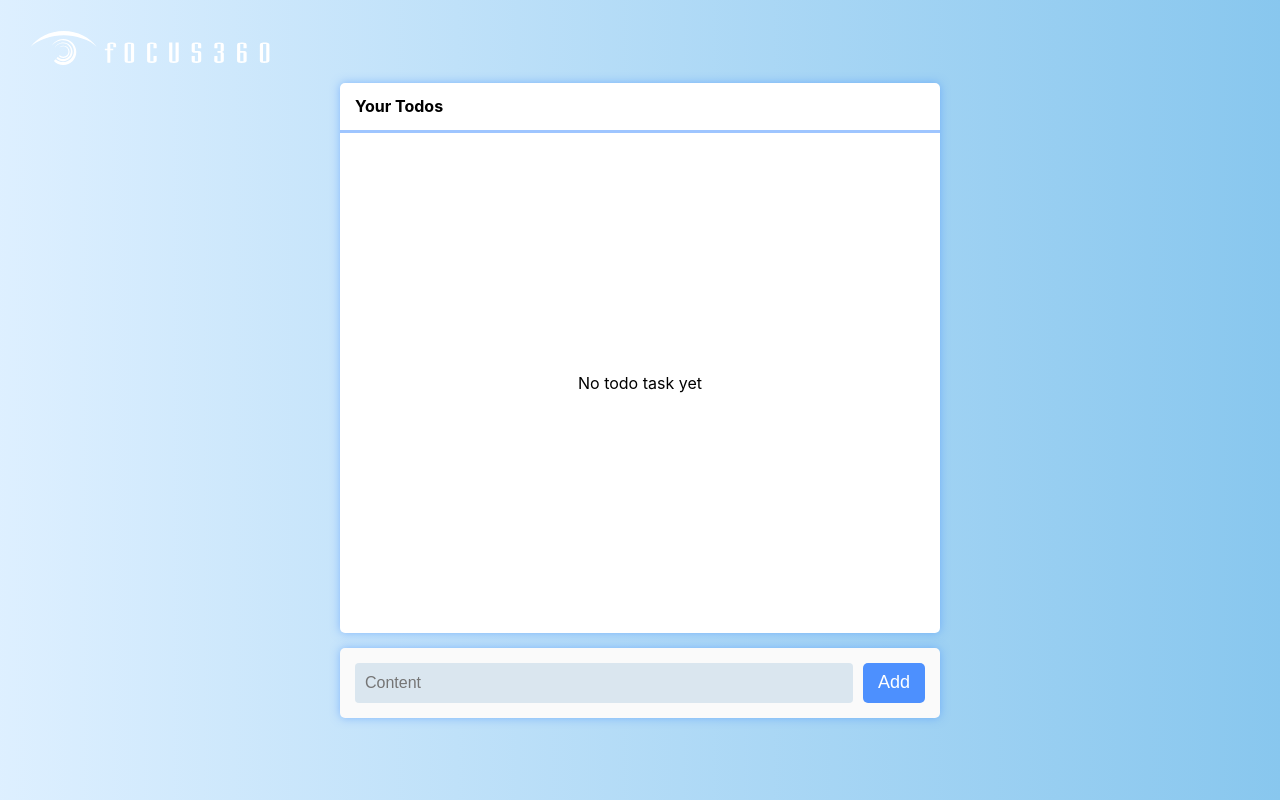
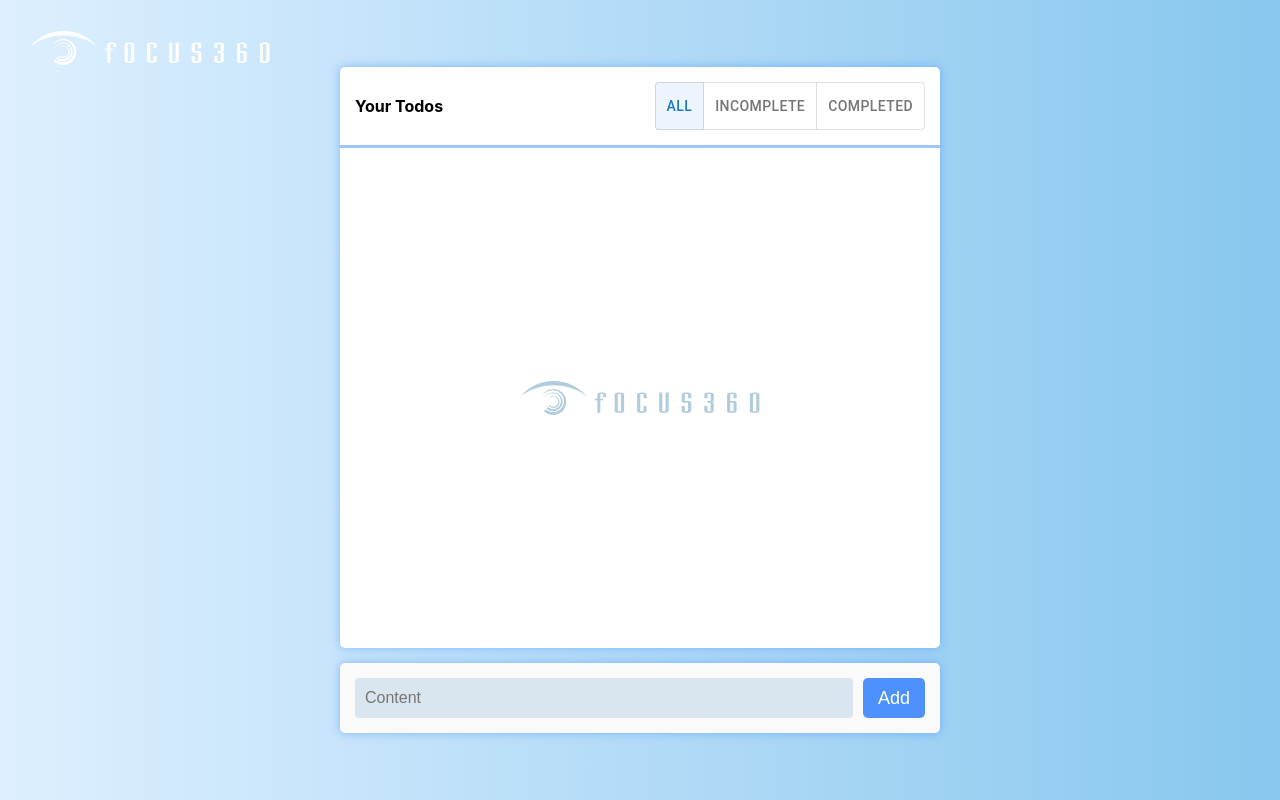
Before and after one commit to paulpark330/react-todo, a React (Create React App) app: page / in a window 1280 px wide. Built offline with nearby package versions, Linux system fonts and the light colour scheme.

Commit message:
added filtering UI

```diff
--- a/package.json
+++ b/package.json
@@ -3,7 +3,10 @@
   "version": "0.1.0",
   "private": true,
   "dependencies": {
+    "@emotion/react": "^11.9.3",
+    "@emotion/styled": "^11.9.3",
     "@ionic/react": "^6.1.15",
+    "@mui/material": "^5.9.2",
     "@reduxjs/toolkit": "^1.8.3",
     "@testing-library/jest-dom": "^5.16.4",
     "@testing-library/react": "^13.3.0",
--- a/src/App.module.scss
+++ b/src/App.module.scss
@@ -11,4 +11,5 @@
   position: fixed;
   top: 30px;
   left: 30px;
+  user-select: none;
 }
--- a/src/components/Todos/Todos.module.scss
+++ b/src/components/Todos/Todos.module.scss
@@ -9,12 +9,12 @@
 }
 
 .todos_header {
-  @include flex(flex, row, center, flex-start);
-  padding: 0 15px;
+  @include flex(flex, row, center, space-between);
+  padding: 15px;
   position: relative;
   width: 100%;
-  height: 50px;
   border-bottom: 3px solid rgba(63, 140, 255, 0.5);
+  user-select: none;
 }
 
 .todos_main {
@@ -25,7 +25,13 @@
 
 
 .todos_empty {
- @include flex(flex, row, center, center);
+ @include flex(flex, column, center, center);
+ gap: 20px;
  width: 100%;
  height: 100%;
 }
+
+.logo {
+  opacity: 0.3;
+  user-select: none;
+}
--- a/src/components/Todos/Todos.tsx
+++ b/src/components/Todos/Todos.tsx
@@ -1,4 +1,4 @@
-import { useCallback, useEffect, useRef } from "react";
+import { Fragment, useCallback, useEffect, useRef, useState } from "react";
 
 import TodoItem from "../TodoItem/TodoItem";
 import styles from "./Todos.module.scss";
@@ -6,21 +6,54 @@ import styles from "./Todos.module.scss";
 import NewTodo from "../NewTodo/NewTodo";
 import { useAppSelector } from "../../hooks/hooks";
 
+import logo from "../../assets/focus360_color.svg";
+
+import { ToggleButton, ToggleButtonGroup } from "@mui/material";
+
 const Todos: React.FC = () => {
+  const [alignment, setAlignment] = useState("all");
   const todos = useAppSelector((state) => state.todos);
   const bottomRef = useRef<HTMLDivElement>(null);
 
+  const sortedList = [...todos.items].sort(
+    (a, b) => Number(b.completed) - Number(a.completed)
+  );
+
+  let renderList;
+
+  const handleChange = (
+    event: React.MouseEvent<HTMLElement>,
+    newAlignment: string
+  ) => {
+    setAlignment(newAlignment);
+  };
+
   let todoList;
+  switch (alignment) {
+    case "all":
+      todoList = todos.items;
+      break;
+    case "incomplete":
+      todoList = todos.items.filter((todo) => todo.completed === false);
+      break;
+    case "completed":
+      todoList = todos.items.filter((todo) => todo.completed === true);
+  }
 
-  if (!todos.items || todos.items.length === 0) {
-    todoList = (
+  if (!todoList || todoList.length === 0) {
+    renderList = (
       <div className={styles.todos_empty}>
-        <p>No todo task yet</p>
+        <img className={styles.logo} src={logo} alt="logo" />
       </div>
     );
   } else {
-    todoList = todos.items.map((item) => {
-      return <TodoItem key={item.id} todo={item} />;
+    renderList = todoList.map((item) => {
+      return (
+        <Fragment key={item.id}>
+          <TodoItem todo={item} />
+          <div ref={bottomRef} />
+        </Fragment>
+      );
     });
   }
 
@@ -39,11 +72,18 @@ const Todos: React.FC = () => {
       <div className={styles.todos_container}>
         <div className={styles.todos_header}>
           <h1>Your Todos</h1>
+          <ToggleButtonGroup
+            color="primary"
+            value={alignment}
+            exclusive
+            onChange={handleChange}
+          >
+            <ToggleButton value="all">All</ToggleButton>
+            <ToggleButton value="incomplete">Incomplete</ToggleButton>
+            <ToggleButton value="completed">Completed</ToggleButton>
+          </ToggleButtonGroup>
         </div>
-        <div className={styles.todos_main}>
-          {todoList}
-          <div ref={bottomRef} />
-        </div>
+        <div className={styles.todos_main}>{renderList}</div>
       </div>
       <NewTodo onAddTodo={scrollToBottom} />
     </>
```
Also changed, not shown: src/assets/focus360_color.svg (added), 1 other file (tests, documents, lock files or other folders).
